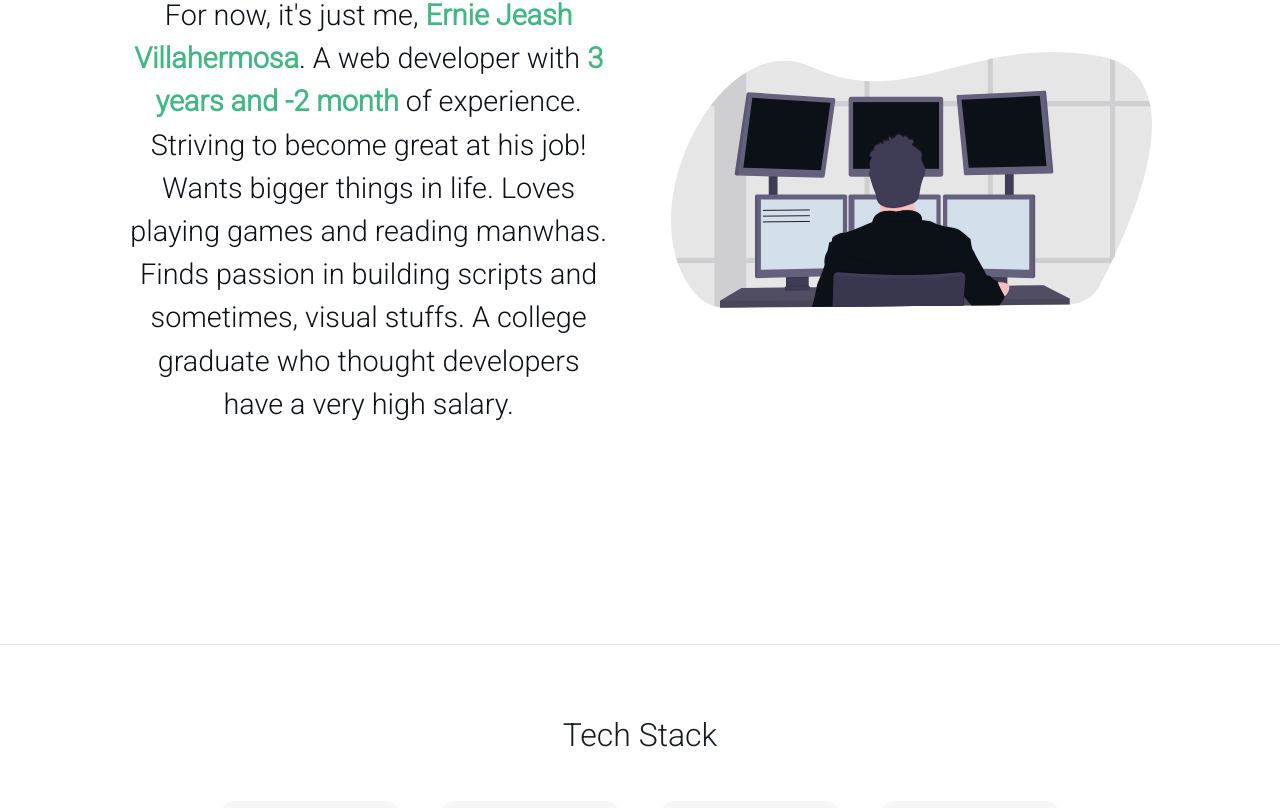
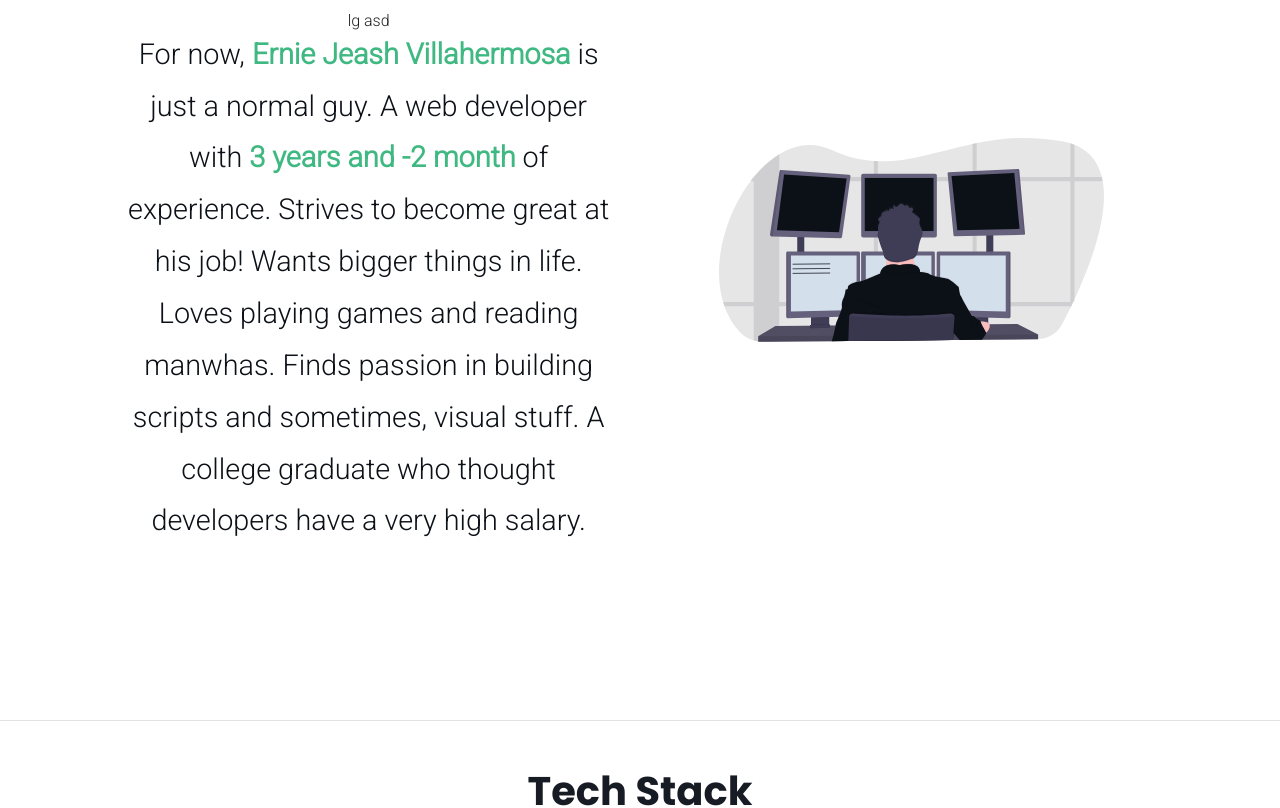
Before and after one commit to KarmaBlackshaw/portfolio, a Vue app: page / in a window 1280 px wide. Shown: the part 1020-1828 px from the top of the page. Built offline with nearby package versions, Linux system fonts and the light colour scheme.

Commit message:
adjust hero

```diff
--- a/src/views/home/About.vue
+++ b/src/views/home/About.vue
@@ -10,8 +10,10 @@
             Who is this guy?
           </h1>
 
+          {{ $breakpoint.name }} asd
+
           <p class="about-content">
-            For now, it's just me, <span class="bold">Ernie Jeash Villahermosa</span>. A web developer with <span class="bold">{{ durationOfExperience.year }} years and {{ durationOfExperience.month }} {{ durationOfExperience.month > 1 ? 'months' : 'month' }}</span> of experience. Striving to become great at his job! Wants bigger things in life. Loves playing games and reading manwhas. Finds passion in building scripts and sometimes, visual stuffs. A college graduate who thought developers have a very high salary.
+            For now, <span class="bold">Ernie Jeash Villahermosa</span> is just a normal guy. A web developer with <span class="bold">{{ durationOfExperience.year }} years and {{ durationOfExperience.month }} {{ durationOfExperience.month > 1 ? 'months' : 'month' }}</span> of experience. Strives to become great at his job! Wants bigger things in life. Loves playing games and reading manwhas. Finds passion in building scripts and sometimes, visual stuff. A college graduate who thought developers have a very high salary.
           </p>
         </div>
       </div>
@@ -58,16 +60,18 @@ export default {
 <style lang="scss" scoped>
 .about {
   background: white;
-  min-height: 100vh;
+  min-height: calc(100vh + 64px);
   position: relative;
-  user-select: none;
+  padding-top: 50px;
+  padding-bottom: 50px;
   text-align: center;
-  padding-bottom: 64px;
   border-bottom: 1px solid #e1e2e4;
+  display: flex;
+  justify-content: center;
+  align-items: center;
 
   .about-container {
-    margin-right: auto;
-    margin-left: auto;
+    margin: 20px;
     max-width: $content-width;
     display: flex;
     justify-content: space-between;
@@ -101,6 +105,14 @@ export default {
       }
     }
 
+    .right-about {
+      img {
+        width: 80%;
+        margin-bottom: 20px;
+      }
+    }
+
+    .left-about {
       .about-title {
         font-family: "Poppins", sans-serif;
         font-size: 2.5em;
@@ -115,7 +127,7 @@ export default {
       .about-content {
         font-weight: 100;
         font-size: 1.8em;
-      line-height: 1.5em;
+        line-height: 1.8em;
         color: $bg-main-dark;
 
         .bold {
@@ -126,6 +138,11 @@ export default {
         @include xs {
           font-size: 0.9em;
         }
+
+        @include sm {
+          font-size: 1.2em;
+        }
+      }
     }
   }
 
--- a/src/views/home/Hero.vue
+++ b/src/views/home/Hero.vue
@@ -130,6 +130,7 @@ export default {
       color: #fff;
       font-size: 4em;
       margin-bottom: 20px;
+      font-family: "Poppins", sans-serif;
 
       @keyframes stretch {
         40% {
--- a/src/views/home/Stack.vue
+++ b/src/views/home/Stack.vue
@@ -95,13 +95,16 @@ export default {
 
 <style lang="scss" scoped>
 .stack {
+  padding-top: 50px;
+  padding-bottom: 50px;
   background: white;
-  min-height: 100vh;
+  min-height: calc(100vh + 64px);
   position: relative;
   user-select: none;
   text-align: center;
-  padding-top: 74px;
-  padding-bottom: 64px;
+  display: flex;
+  justify-content: center;
+  align-items: center;
 
   .stack-container {
     margin-right: auto;
@@ -110,7 +113,10 @@ export default {
   }
 
   .stack-title {
-    font-size: 2em;
+    font-family: "Poppins", sans-serif;
+    font-size: 2.5em;
+    font-weight: bold;
+    margin-bottom: 20px;
     color: #171b23;
   }
 
@@ -135,11 +141,22 @@ export default {
         margin: 10px;
       }
 
+      @include sm {
+        min-height: 100px;
+        width: 140px;
+        margin: 10px;
+      }
+
       &:hover {
-        transform: scale(1.05);
+        transform: scale(1.03);
+
+        .item-img {
+          transform: scale(1.09);
+        }
       }
 
       .item-img {
+        transition: all 0.4s ease;
         height: 150px;
         display: flex;
         justify-content: center;
```
Lines whose indentation alone changed are shown as unchanged.
